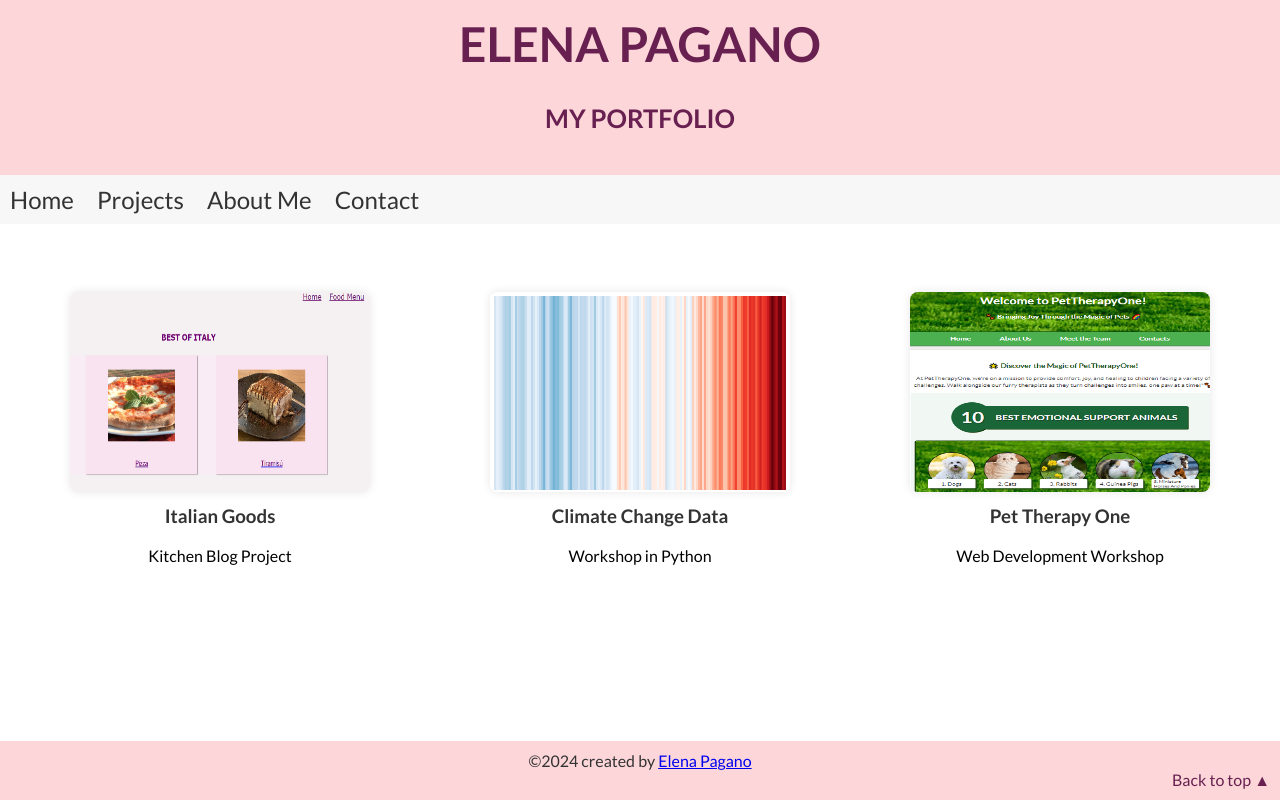
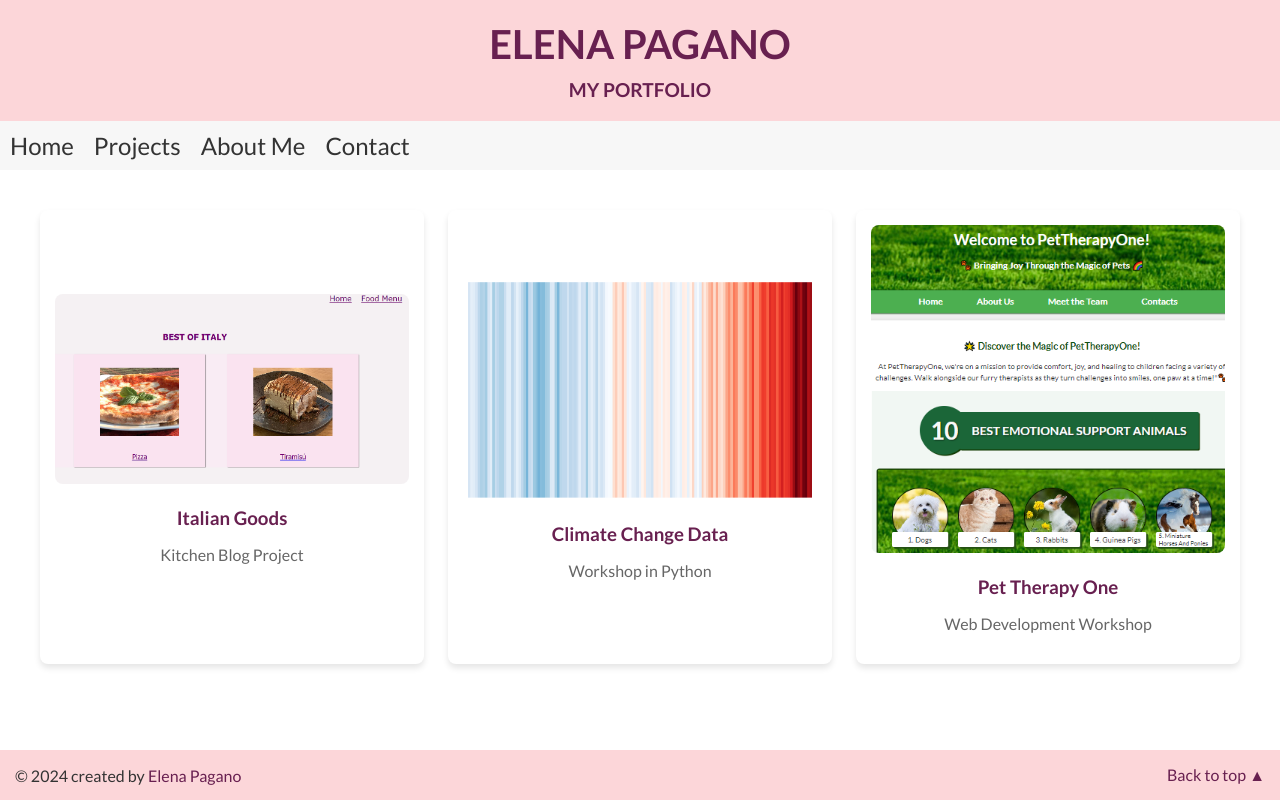
Before and after one commit to 3le81/portfolio-elena-2024, a plain HTML site: page index.html in a window 1280 px wide. Drawn offline with Linux system fonts and the light colour scheme.

Commit message:
webpage fixed, in both html and css - grid -; aria labels added for better accessibility

```diff
--- a/index.html
+++ b/index.html
@@ -7,25 +7,20 @@
     <link rel="stylesheet" href="style.css">
     <link rel="stylesheet" href="https://fonts.googleapis.com/css?family=Lato:400,700&display=swap">
     <title>Elena Pagano Portfolio</title>
-    <script src="script.js"></script>
+    <script src="script.js" defer></script>
 </head>
 
 <body>
+    <!-- Skip to Content Link -->
+    <a href="#main-content" class="skip-link">Skip to content</a>
+
     <header>
-        <!-- <div class="logo">
-            <svg width="200" height="100" xmlns="http://www.w3.org/2000/svg">
-                <circle cx="50" cy="50" r="25" style="fill:#682050; stroke:#b1788f"></circle>
-                <text x="38" y="55" fill="pink" stroke="#ff66a2" font-size="15">Elle</text>
-            </svg>
-        </div> -->
+        <h1>Elena Pagano</h1>
+        <h2>My Portfolio</h2>
+    </header>
 
-
-
-        <h1>elena pagano</h1>
-        <h2>my portfolio</h2>
-    </header>
-    <nav class="navbar">
-        <button class="menu-toggle" aria-label="Toggle navigation">
+    <nav class="navbar" role="navigation" aria-label="Main Navigation">
+        <button class="menu-toggle" aria-label="Toggle navigation menu" aria-expanded="false">
             <span class="bar"></span>
             <span class="bar"></span>
             <span class="bar"></span>
@@ -37,41 +32,42 @@
             <li><a href="https://www.linkedin.com/in/elena-pagano-24000075/" target="_blank">Contact</a></li>
         </ul>
     </nav>
-    <main>
-        <!-- Grid container for project photos -->
+
+    <main id="main-content">
         <div class="project-grid">
-
             <div class="project">
                 <a href="https://github.com/3le81/foundersandcoders-hobby_page" target="_blank">
-                    <img src="./images/kitchen-blog.png" width="300" height="200" alt="Kitchen Blog">
+                    <img src="./images/kitchen-blog.png" alt="Italian Goods Kitchen Blog">
                     <h3>Italian Goods</h3>
+                    <p>Kitchen Blog Project</p>
                 </a>
-                <p>Kitchen Blog Project</p>
             </div>
 
             <div class="project">
                 <a href="https://github.com/3le81/climate_change_colours_project" target="_blank">
-                    <img src="./images/climate_change_1880-2022.png" width="300" height="200" alt="Climate Change Data">
+                    <img src="./images/climate_change_1880-2022.png" alt="Climate Change Data">
                     <h3>Climate Change Data</h3>
+                    <p>Workshop in Python</p>
                 </a>
-                <p>Workshop in Python</p>
             </div>
 
             <div class="project">
                 <a href="https://fac30.github.io/agency-site--oleg-elena/index.html" target="_blank">
-                    <img src="./images/pet-therapy-one.png" width="300" height="200" alt="Pet Therapy One Agency">
+                    <img src="./images/pet-therapy-one.png" alt="Pet Therapy One Agency">
                     <h3>Pet Therapy One</h3>
+                    <p>Web Development Workshop</p>
                 </a>
-                <p>Web Development Workshop</p>
             </div>
         </div>
     </main>
+
     <footer>
-        <div class="copyright">&copy;2024 created by <a href="https://github.com/3le81" target="_blank">Elena Pagano</a>
+        <div class="footer-content">
+            <div class="copyright">
+                &copy; 2024 created by <a href="https://github.com/3le81" target="_blank">Elena Pagano</a>
+            </div>
+            <a href="#top" class="top-link">Back to top ▲</a>
         </div>
-        <article class="span2">
-            <a href="#top" class="top-link">Back to top ▲</a>
-        </article>
     </footer>
 </body>
 
--- a/script.js
+++ b/script.js
@@ -4,7 +4,12 @@ document.addEventListener("DOMContentLoaded", function () {
     const nav = document.querySelector("nav");
 
     menuToggle.addEventListener("click", function () {
+        const isExpanded = menuToggle.getAttribute("aria-expanded") === "true";
+        // Toggle 'aria-expanded' attribute
+        menuToggle.setAttribute("aria-expanded", !isExpanded);
+        // Toggle navigation visibility
         nav.classList.toggle("collapsed");
+        // Toggle menu button active state
         menuToggle.classList.toggle("active");
     });
 });
--- a/style.css
+++ b/style.css
@@ -1,3 +1,4 @@
+/* General Styles */
 body {
     font-family: 'Lato', sans-serif;
     margin: 0;
@@ -7,41 +8,75 @@ body {
     min-height: 100vh;
 }
 
-.logo {
-    float: left;
-    margin-top: -40px;
+/* Skip Link */
+.skip-link {
+    position: absolute;
+    top: -40px;
+    left: 0;
+    background: #682050;
+    color: white;
+    padding: 8px;
+    z-index: 1000;
+    transition: top 0.3s;
 }
 
+.skip-link:focus {
+    top: 0;
+}
+
+/* Header Styles */
 header {
     background-color: #fcd6d9;
     color: #333;
     padding: 20px;
-    display: flex;
-    flex-direction: column;
+    text-align: center;
 }
 
 header h1 {
     text-transform: uppercase;
-    font-size: 3em;
-    margin-bottom: 10px;
-    margin-top: -5px;
+    font-size: 2.5em;
+    margin: 0;
     color: #682050;
-    text-align: center;
-    /* Added to center h1 */
 }
 
-h2 {
+header h2 {
     text-transform: uppercase;
-    font-size: 1.6em;
+    font-size: 1.2em;
     color: #682050;
-    border-bottom: 2px solid #fcd6d9;
-    padding-bottom: 5px;
-    margin-bottom: 15px;
-    text-align: center;
-    /* Added to center h2 */
+    margin: 10px 0 0;
 }
 
-/* Toggle button styles */
+/* Navigation Styles */
+.navbar {
+    background-color: #f7f7f7;
+    padding: 10px;
+}
+
+.navbar ul {
+    list-style-type: none;
+    margin: 0;
+    padding: 0;
+    display: flex;
+    justify-content: flex-start;
+    gap: 20px;
+}
+
+.navbar li {
+    display: inline-block;
+}
+
+.navbar a {
+    text-decoration: none;
+    color: #333;
+    font-size: 1.5rem;
+    transition: color 0.3s ease;
+}
+
+.navbar a:hover {
+    color: #ff66a2;
+}
+
+/* Responsive Navigation */
 .menu-toggle {
     display: none;
     background: none;
@@ -80,135 +115,122 @@ h2 {
     transform: rotate(45deg) translate(-5px, -6px);
 }
 
-/* Media Query for Responsive Design */
-@media screen and (max-width: 768px) {
-    nav ul {
-        display: none;
-        width: 100%;
-        text-align: center;
-    }
-
-    nav.collapsed ul {
-        display: flex;
-        flex-direction: column;
-        align-items: center;
-    }
-
-    nav a {
-        display: block;
-        padding: 10px;
-        margin: 5px 0;
-        color: #fff;
-    }
-
-    .menu-toggle {
-        display: block;
-    }
-}
-
-
-
-nav {
-    background-color: #f7f7f7;
-    padding: 10px;
-}
-
-nav ul {
-    list-style-type: none;
-    margin: 0 auto;
-    padding: 0;
-}
-
-nav ul li {
-    display: inline;
-    margin-right: 20px;
-}
-
-nav a {
-    text-decoration: none;
-    color: #333;
-    font-size: 1.5rem;
-    transition: color 0.3s ease;
-}
-
-nav a:hover {
-    color: #ff66a2;
-}
-
-
+/* Main Content Styles */
 main {
     flex: 1;
     padding: 1.25rem;
 }
 
+/* Project Grid */
 .project-grid {
     display: grid;
-    grid-template-columns: repeat(3, 1fr);
-    gap: 1.25rem;
+    grid-template-columns: repeat(auto-fill, minmax(300px, 1fr));
+    gap: 1.5rem;
+    padding: 20px;
 }
 
 .project {
+    background-color: #fff;
+    border-radius: 8px;
+    box-shadow: 0 4px 6px rgba(0, 0, 0, 0.1);
+    overflow: hidden;
     text-align: center;
+    padding: 15px;
+    display: flex;
+    flex-direction: column;
+    justify-content: center;
 }
 
 .project img {
-    /* visibility: hidden; */
     width: 100%;
-    max-height: 400px;
-    max-width: 300px;
-    margin-top: 3rem;
-    border-radius: 0.5rem;
-    box-shadow: 0 0 0.625rem rgba(0, 0, 0, 0.1);
+    height: auto;
+    border-radius: 8px;
+    margin-bottom: 10px;
 }
 
 .project h3 {
-    margin-top: 0.625rem;
+    margin: 10px 0;
+    color: #682050;
+}
+
+.project p {
+    color: #666;
 }
 
 .project a {
     text-decoration: none;
-    color: #333;
+    color: inherit;
 }
 
 .project a:hover {
     color: #ff66a2;
 }
 
-/* Media Query for Responsive Design */
-@media only screen and (max-width: 600px) {
-    main {
-        padding: 1rem;
+/* Responsive Project Grid */
+@media screen and (max-width: 600px) {
+    .project-grid {
+        grid-template-columns: 1fr;
     }
 
-    .project-grid {
-        grid-template-columns: 1fr;
-        gap: 1rem;
+    .navbar ul {
+        flex-direction: column;
+        align-items: flex-start;
     }
 
-    nav ul li {
+    .navbar li {
+        margin-bottom: 10px;
+    }
+
+    .menu-toggle {
         display: block;
-        margin-bottom: 10px;
+    }
+
+    .navbar ul {
+        display: none;
+        width: 100%;
+    }
+
+    nav.collapsed ul {
+        display: flex;
+        flex-direction: column;
+        align-items: flex-start;
     }
 }
 
+/* Footer Styles */
 footer {
     background-color: #fcd6d9;
     color: #333;
-    text-align: center;
-    padding: 10px;
+    padding: 15px;
     margin-top: auto;
 }
 
-.top-link {
-    float: right;
+.footer-content {
+    display: flex;
+    justify-content: space-between;
+    align-items: center;
 }
 
-article>a {
-    text-decoration: none;
-    transition: 0.4s;
-    color: #682050;
+.footer-content .copyright {
+    text-align: left;
 }
 
-article>a:hover {
+.footer-content .top-link {
+    text-align: right;
+}
+
+footer a {
+    text-decoration: none;
+    color: #682050;
+    transition: color 0.3s ease;
+}
+
+footer a:hover {
     color: #ff66a2;
 }
+
+/* Ensuring Focus Visibility */
+a:focus, button:focus {
+    outline: 3px solid #ff66a2;
+    outline-offset: 2px;
+}
```
Also changed, not shown: 1 other file.
